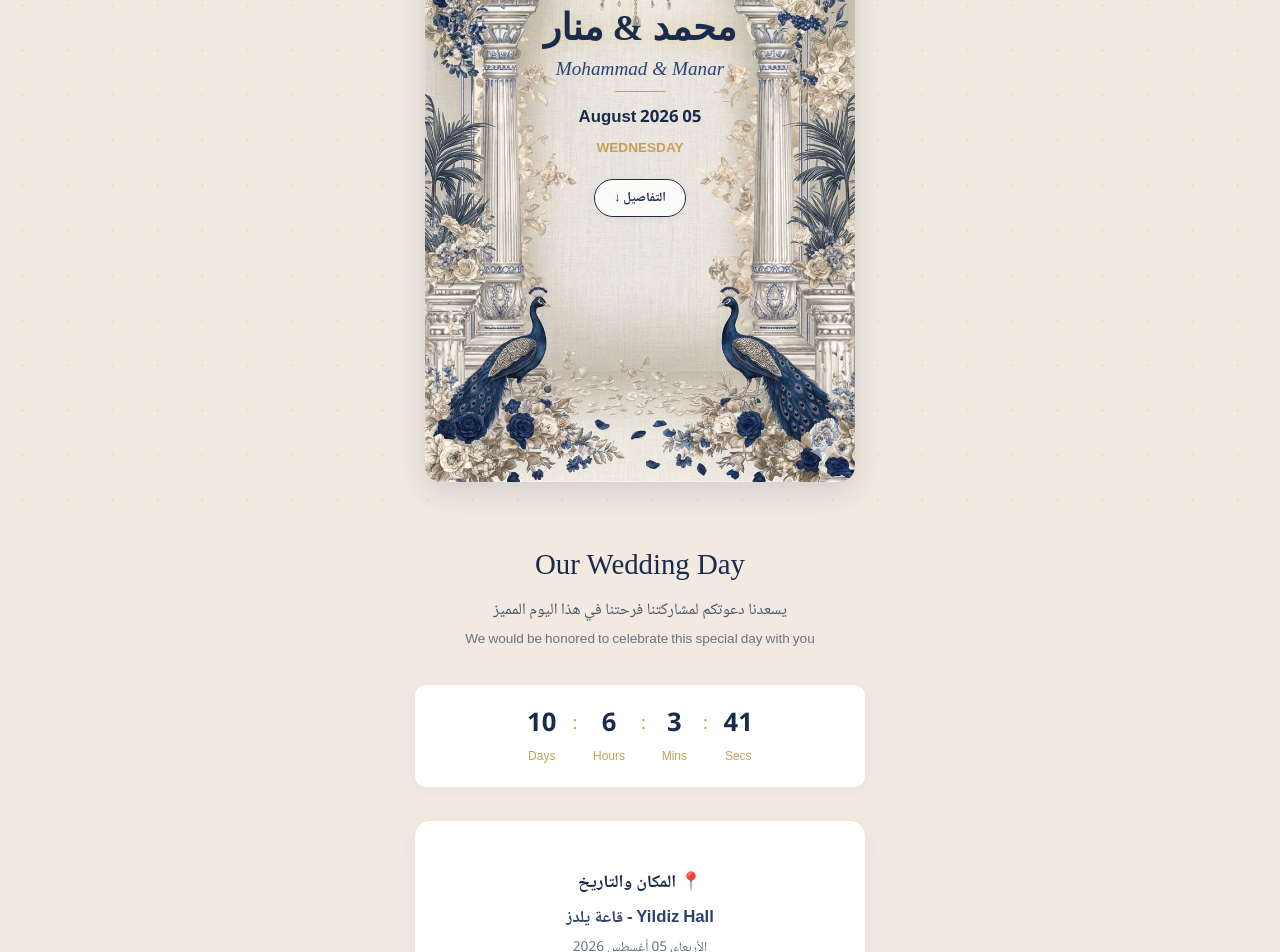
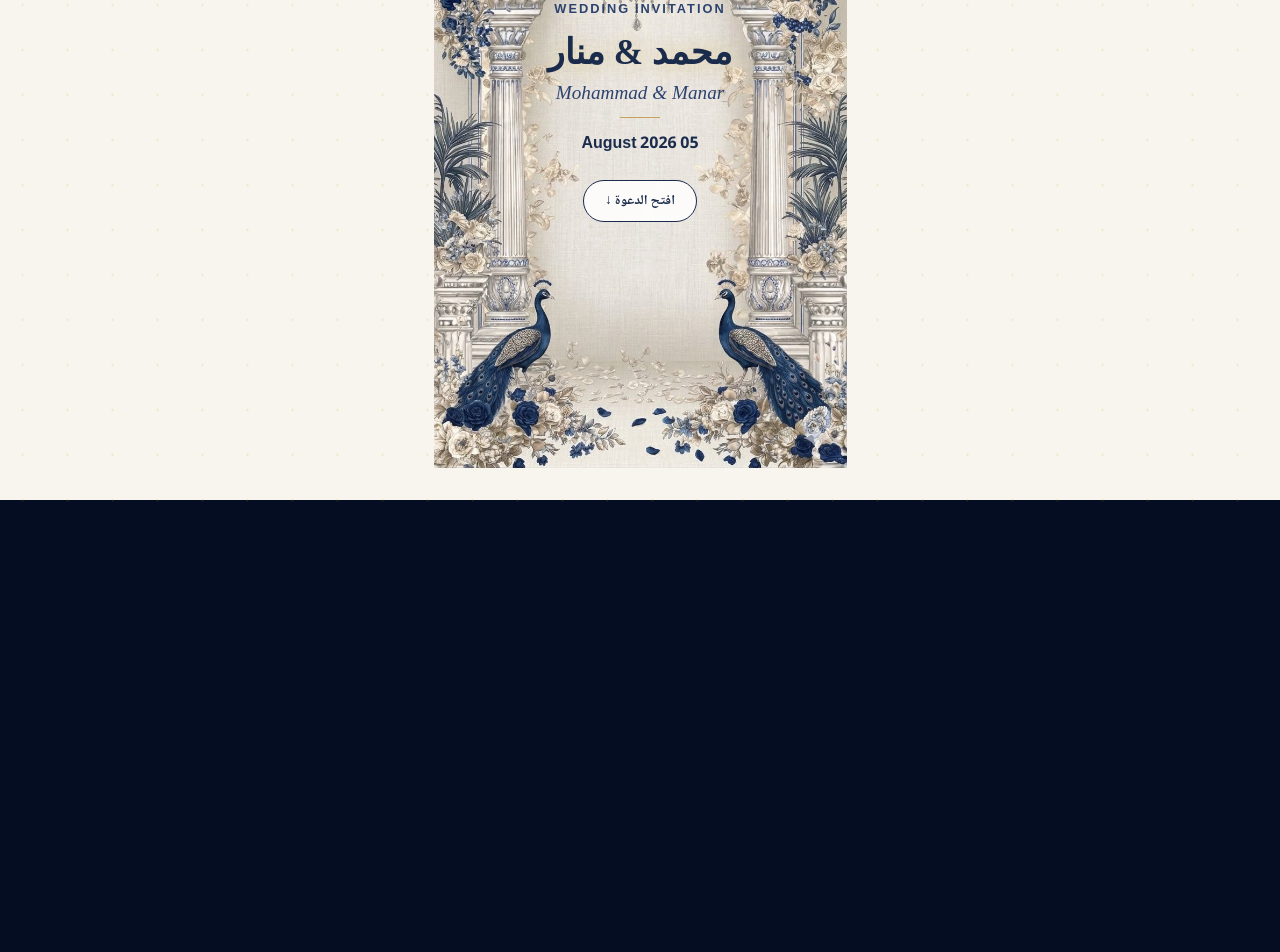
Before and after one commit to Kira1717171717/wedding-invitation, a Next.js app: page / in a window 1280 px wide. Shown: the part 300-1252 px from the top of the page. After the commit the page ends 800 px from the top, so only its background shows below. Built offline with nearby package versions, Linux system fonts and the light colour scheme.

Commit message:
Update page.js

```diff
--- a/app/page.js
+++ b/app/page.js
@@ -32,219 +32,263 @@ export default function Home() {
   }, []);
 
   return (
-    <main style={{ backgroundColor: '#f2eae1', minHeight: '100vh', direction: 'rtl' }}>
+    <main style={{
+      backgroundColor: '#f8f4ee',
+      direction: 'rtl',
+      scrollSnapType: 'y mandatory',
+      overflowY: 'scroll',
+      height: '100vh'
+    }}>
 
-      {/* القسم الأول: البطاقة كاملة */}
-      <section style={{
-        minHeight: '100vh',
+      {/* ================= الصفحة الأولى: غلاف البطاقة ================= */}
+      <section id="page1" style={{
+        height: '100vh',
         width: '100%',
+        scrollSnapAlign: 'start',
         display: 'flex',
         justifyContent: 'center',
         alignItems: 'center',
-        padding: '1rem 0.5rem',
+        padding: '1rem',
         boxSizing: 'border-box'
       }}>
-
-        {/* حاوية البطاقة بنفس أبعاد الصورة الطولية */}
         <div style={{
           position: 'relative',
           width: '100%',
-          maxWidth: '430px', /* عرض الموبايل المثالي */
-          aspectRatio: '9 / 16', /* الحفاظ على أبعاد الصورة الطولية كاملة */
+          maxWidth: '430px',
+          height: '92vh',
           backgroundImage: "url('/wedding-bg.jpg')",
-          backgroundSize: '100% 100%',
+          backgroundSize: 'contain',
           backgroundPosition: 'center',
           backgroundRepeat: 'no-repeat',
-          borderRadius: '16px',
-          boxShadow: '0 10px 30px rgba(26, 43, 76, 0.15)',
-          overflow: 'hidden',
           display: 'flex',
           flexDirection: 'column',
           justifyContent: 'center',
           alignItems: 'center'
         }}>
-
-          {/* محتوى النص داخل الفراغ القوسي */}
           <div style={{
-            marginTop: '8%', /* إزاحة للأسفل ليكون تحت الثريا تماماً */
-            marginBottom: '10%', /* الحفاظ على مسافة فوق الطواويس */
+            marginTop: '5%',
             width: '75%',
             textAlign: 'center',
             display: 'flex',
             flexDirection: 'column',
             alignItems: 'center',
-            gap: '0.3rem',
-            zIndex: 2
+            gap: '0.4rem'
           }}>
-
-            <p style={{
-              fontSize: '0.85rem',
-              letterSpacing: '2px',
-              color: '#2c436e',
-              textTransform: 'uppercase',
-              margin: '0',
-              fontWeight: '600'
-            }}>
-              Wedding Invitation
+            <p style={{ fontSize: '0.8rem', letterSpacing: '2px', color: '#2c436e', margin: 0, fontWeight: '600' }}>
+              WEDDING INVITATION
             </p>
-
-            <h1 style={{
-              fontSize: '2.3rem',
-              fontWeight: '700',
-              color: '#1a2b4c',
-              margin: '0.2rem 0',
-              lineHeight: '1.2',
-              fontFamily: 'serif'
-            }}>
+            <h1 style={{ fontSize: '2.2rem', fontWeight: '700', color: '#1a2b4c', margin: '0.2rem 0', fontFamily: 'serif' }}>
               محمد & منار
             </h1>
-
-            <p style={{
-              fontFamily: 'serif',
-              fontSize: '1.2rem',
-              color: '#2c436e',
-              margin: '0',
-              fontStyle: 'italic'
-            }}>
+            <p style={{ fontFamily: 'serif', fontSize: '1.2rem', color: '#2c436e', margin: 0, fontStyle: 'italic' }}>
               Mohammad & Manar
             </p>
-
-            <div style={{
-              width: '50px',
-              height: '1px',
-              backgroundColor: '#c5a059',
-              margin: '0.4rem 0'
-            }}></div>
-
-            <p style={{
-              fontSize: '1.05rem',
-              color: '#1a2b4c',
-              fontWeight: '700',
-              margin: '0'
-            }}>
+            <div style={{ width: '40px', height: '1px', backgroundColor: '#c5a059', margin: '0.4rem 0' }}></div>
+            <p style={{ fontSize: '1rem', color: '#1a2b4c', fontWeight: '700', margin: 0 }}>
               05 August 2026
             </p>
-
-            <p style={{
-              fontSize: '0.85rem',
-              color: '#c5a059',
-              fontWeight: '600',
-              margin: '0',
-              textTransform: 'uppercase'
-            }}>
-              Wednesday
-            </p>
-
-            {/* زر الانتقال للأسفل */}
             <a
-              href="#details"
+              href="#page2"
               style={{
-                marginTop: '0.8rem',
-                display: 'inline-flex',
-                alignItems: 'center',
-                gap: '0.3rem',
-                padding: '0.45rem 1.2rem',
+                marginTop: '1rem',
+                padding: '0.5rem 1.3rem',
                 border: '1px solid #1a2b4c',
                 borderRadius: '50px',
                 color: '#1a2b4c',
                 textDecoration: 'none',
-                fontSize: '0.8rem',
+                fontSize: '0.85rem',
                 fontWeight: '600',
                 backgroundColor: 'rgba(255, 255, 255, 0.85)',
-                backdropFilter: 'blur(4px)',
-                boxShadow: '0 2px 8px rgba(0,0,0,0.05)'
+                backdropFilter: 'blur(4px)'
               }}
             >
-              التفاصيل ↓
+              افتح الدعوة ↓
             </a>
-
           </div>
-
         </div>
-
       </section>
 
-      {/* القسم الثاني: التفاصيل والعداد التنازلي (تنزل له بالسكرول) */}
-      <section id="details" style={{
-        padding: '3rem 1.5rem 5rem 1.5rem',
-        maxWidth: '500px',
-        margin: '0 auto',
+      {/* ================= الصفحة الثانية: نص الدعوة الرسمي ================= */}
+      <section id="page2" style={{
+        height: '100vh',
+        width: '100%',
+        scrollSnapAlign: 'start',
+        display: 'flex',
+        flexDirection: 'column',
+        justifyContent: 'center',
+        alignItems: 'center',
+        padding: '2rem 1.5rem',
+        boxSizing: 'border-box',
         textAlign: 'center'
       }}>
+        <div style={{
+          maxWidth: '450px',
+          width: '100%',
+          background: '#ffffff',
+          padding: '3rem 2rem',
+          borderRadius: '20px',
+          boxShadow: '0 10px 30px rgba(26, 43, 76, 0.08)',
+          border: '1px solid #f0e6d2',
+          display: 'flex',
+          flexDirection: 'column',
+          alignItems: 'center',
+          gap: '1.2rem'
+        }}>
+          <span style={{ fontSize: '2rem', color: '#c5a059' }}>💍</span>
+          <h2 style={{ fontFamily: 'serif', fontSize: '1.8rem', color: '#1a2b4c', margin: 0 }}>
+            دعوة عقد قران
+          </h2>
+          <div style={{ width: '60px', height: '1px', backgroundColor: '#c5a059' }}></div>
+          <p style={{ fontSize: '1.1rem', color: '#2c436e', lineHeight: '1.8', margin: 0 }}>
+            "وَمِنْ آيَاتِهِ أَنْ خَلَقَ لَكُم مِّنْ أَنفُسِكُمْ أَزْوَاجًا لِّتَسْكُنُوا إِلَيْهَا وَجَعَلَ بَيْنَكُم مَّوَدَّةً وَرَحْمَةً"
+          </p>
+          <p style={{ fontSize: '1rem', color: '#4b5563', lineHeight: '1.7', margin: 0 }}>
+            يسعدنا ويشرفنا دعوتكم لمشاركتنا أثمن لحظات العمر وأجملها في حفل زفافنا. حضوركم يكتمل به فرحنا وتكتمل به مسرتنا.
+          </p>
+          <a
+            href="#page3"
+            style={{
+              marginTop: '1rem',
+              color: '#c5a059',
+              textDecoration: 'none',
+              fontWeight: '600',
+              fontSize: '0.9rem'
+            }}
+          >
+            التفاصيل والعداد التنازلي ↓
+          </a>
+        </div>
+      </section>
 
-        <h2 style={{
-          fontFamily: 'serif',
-          fontSize: '1.8rem',
-          color: '#1a2b4c',
-          marginBottom: '0.8rem'
+      {/* ================= الصفحة الثالثة: العداد التنازلي والـ Dress Code ================= */}
+      <section id="page3" style={{
+        height: '100vh',
+        width: '100%',
+        scrollSnapAlign: 'start',
+        display: 'flex',
+        flexDirection: 'column',
+        justifyContent: 'center',
+        alignItems: 'center',
+        padding: '2rem 1.5rem',
+        boxSizing: 'border-box',
+        textAlign: 'center'
       }}>
-          Our Wedding Day
+        <div style={{
+          maxWidth: '450px',
+          width: '100%',
+          background: '#ffffff',
+          padding: '2.5rem 1.5rem',
+          borderRadius: '20px',
+          boxShadow: '0 10px 30px rgba(26, 43, 76, 0.08)',
+          border: '1px solid #f0e6d2'
+        }}>
+          <h2 style={{ fontFamily: 'serif', fontSize: '1.6rem', color: '#1a2b4c', marginBottom: '1.5rem' }}>
+            العد التنازلي لليوم الموعود
           </h2>
 
-        <p style={{
-          fontSize: '1rem',
-          color: '#4b5563',
-          lineHeight: '1.7',
-          marginBottom: '2rem'
-        }}>
-          يسعدنا دعوتكم لمشاركتنا فرحتنا في هذا اليوم المميز <br />
-          <span style={{ fontSize: '0.85rem', color: '#6b7280', display: 'block', marginTop: '0.3rem' }}>
-            We would be honored to celebrate this special day with you
-          </span>
-        </p>
-
-        {/* العداد التنازلي */}
+          {/* العداد */}
           <div style={{
             display: 'flex',
             justifyContent: 'center',
             gap: '1rem',
-          margin: '2rem 0',
-          direction: 'ltr',
-          background: '#ffffff',
-          padding: '1.2rem',
-          borderRadius: '12px',
-          boxShadow: '0 4px 15px rgba(0,0,0,0.03)',
-          border: '1px solid #f0e6d2'
+            marginBottom: '2rem',
+            direction: 'ltr'
           }}>
-          <div>
-            <span style={{ fontSize: '1.6rem', fontWeight: 'bold', color: '#1a2b4c' }}>{timeLeft.days}</span>
-            <p style={{ fontSize: '0.75rem', color: '#c5a059', margin: '0' }}>Days</p>
+            <div style={{ minWidth: '55px' }}>
+              <span style={{ fontSize: '1.8rem', fontWeight: 'bold', color: '#1a2b4c' }}>{timeLeft.days}</span>
+              <p style={{ fontSize: '0.75rem', color: '#c5a059', margin: 0 }}>أيام</p>
             </div>
-          <div style={{ fontSize: '1.4rem', color: '#c5a059' }}>:</div>
-          <div>
-            <span style={{ fontSize: '1.6rem', fontWeight: 'bold', color: '#1a2b4c' }}>{timeLeft.hours}</span>
-            <p style={{ fontSize: '0.75rem', color: '#c5a059', margin: '0' }}>Hours</p>
+            <div style={{ fontSize: '1.5rem', color: '#c5a059' }}>:</div>
+            <div style={{ minWidth: '55px' }}>
+              <span style={{ fontSize: '1.8rem', fontWeight: 'bold', color: '#1a2b4c' }}>{timeLeft.hours}</span>
+              <p style={{ fontSize: '0.75rem', color: '#c5a059', margin: 0 }}>ساعات</p>
             </div>
-          <div style={{ fontSize: '1.4rem', color: '#c5a059' }}>:</div>
-          <div>
-            <span style={{ fontSize: '1.6rem', fontWeight: 'bold', color: '#1a2b4c' }}>{timeLeft.minutes}</span>
-            <p style={{ fontSize: '0.75rem', color: '#c5a059', margin: '0' }}>Mins</p>
+            <div style={{ fontSize: '1.5rem', color: '#c5a059' }}>:</div>
+            <div style={{ minWidth: '55px' }}>
+              <span style={{ fontSize: '1.8rem', fontWeight: 'bold', color: '#1a2b4c' }}>{timeLeft.minutes}</span>
+              <p style={{ fontSize: '0.75rem', color: '#c5a059', margin: 0 }}>دقائق</p>
             </div>
-          <div style={{ fontSize: '1.4rem', color: '#c5a059' }}>:</div>
-          <div>
-            <span style={{ fontSize: '1.6rem', fontWeight: 'bold', color: '#1a2b4c' }}>{timeLeft.seconds}</span>
-            <p style={{ fontSize: '0.75rem', color: '#c5a059', margin: '0' }}>Secs</p>
+            <div style={{ fontSize: '1.5rem', color: '#c5a059' }}>:</div>
+            <div style={{ minWidth: '55px' }}>
+              <span style={{ fontSize: '1.8rem', fontWeight: 'bold', color: '#1a2b4c' }}>{timeLeft.seconds}</span>
+              <p style={{ fontSize: '0.75rem', color: '#c5a059', margin: 0 }}>ثواني</p>
             </div>
           </div>
 
-        {/* بطاقة الموقع واللبس */}
+          <div style={{ borderTop: '1px dashed #e5e7eb', margin: '1.5rem 0' }}></div>
+
+          <h3 style={{ color: '#1a2b4c', fontSize: '1.2rem', marginBottom: '0.5rem' }}>👔 Dress Code</h3>
+          <p style={{ color: '#c5a059', fontWeight: '700', fontSize: '1.1rem', margin: 0 }}>
+            Black Tie / Formal Navy
+          </p>
+
+          <a href="#page4" style={{ display: 'inline-block', marginTop: '2rem', color: '#1a2b4c', textDecoration: 'none', fontWeight: '600' }}>
+            الموقع وتأكيد الحضور ↓
+          </a>
+        </div>
+      </section>
+
+      {/* ================= الصفحة الرابعة: المكان وتأكيد الحضور ================= */}
+      <section id="page4" style={{
+        height: '100vh',
+        width: '100%',
+        scrollSnapAlign: 'start',
+        display: 'flex',
+        flexDirection: 'column',
+        justifyContent: 'center',
+        alignItems: 'center',
+        padding: '2rem 1.5rem',
+        boxSizing: 'border-box',
+        textAlign: 'center'
+      }}>
         <div style={{
+          maxWidth: '450px',
+          width: '100%',
           background: '#ffffff',
-          padding: '1.8rem',
-          borderRadius: '16px',
-          boxShadow: '0 4px 20px rgba(0,0,0,0.04)',
-          border: '1px solid #f0e6d2'
+          padding: '2.5rem 1.5rem',
+          borderRadius: '20px',
+          boxShadow: '0 10px 30px rgba(26, 43, 76, 0.08)',
+          border: '1px solid #f0e6d2',
+          display: 'flex',
+          flexDirection: 'column',
+          alignItems: 'center',
+          gap: '1.2rem'
         }}>
-          <h3 style={{ color: '#1a2b4c', marginBottom: '0.4rem', fontSize: '1.1rem' }}>📍 المكان والتاريخ</h3>
-          <p style={{ fontSize: '1.05rem', fontWeight: '600', color: '#2c436e', margin: '0' }}>Yildiz Hall - قاعة يلدز</p>
-          <p style={{ color: '#6b7280', fontSize: '0.85rem', marginTop: '0.2rem' }}>الأربعاء، 05 أغسطس 2026</p>
+          <span style={{ fontSize: '2rem' }}>📍</span>
+          <h2 style={{ fontFamily: 'serif', fontSize: '1.6rem', color: '#1a2b4c', margin: 0 }}>
+            المكان والزمان
+          </h2>
+          <p style={{ fontSize: '1.1rem', fontWeight: '600', color: '#2c436e', margin: 0 }}>
+            Yildiz Hall - قاعة يلدز
+          </p>
+          <p style={{ color: '#6b7280', fontSize: '0.95rem', margin: 0 }}>
+            الأربعاء، 05 أغسطس 2026 الساعة 7:00 مساءً
+          </p>
 
-          <div style={{ margin: '1.2rem 0', borderTop: '1px dashed #e5e7eb' }}></div>
+          <a
+            href="https://maps.google.com"
+            target="_blank"
+            rel="noopener noreferrer"
+            style={{
+              padding: '0.6rem 1.5rem',
+              backgroundColor: '#1a2b4c',
+              color: '#ffffff',
+              borderRadius: '50px',
+              textDecoration: 'none',
+              fontSize: '0.9rem',
+              fontWeight: '600',
+              marginTop: '0.5rem'
+            }}
+          >
+            فتح الموقع على خريطة Google Maps 🗺️
+          </a>
 
-          <h3 style={{ color: '#1a2b4c', marginBottom: '0.4rem', fontSize: '1.1rem' }}>👔 Dress Code</h3>
-          <p style={{ color: '#c5a059', fontWeight: '600', margin: '0' }}>Black Tie / Formal Navy</p>
+          <div style={{ borderTop: '1px dashed #e5e7eb', width: '100%', margin: '0.5rem 0' }}></div>
+
+          <p style={{ fontSize: '0.9rem', color: '#4b5563', margin: 0 }}>
+            أهلاً وسهلاً بكم، ننتظركم بشوق! ✨
+          </p>
         </div>
-
       </section>
 
     </main>
```
Lines whose indentation alone changed are shown as unchanged.
